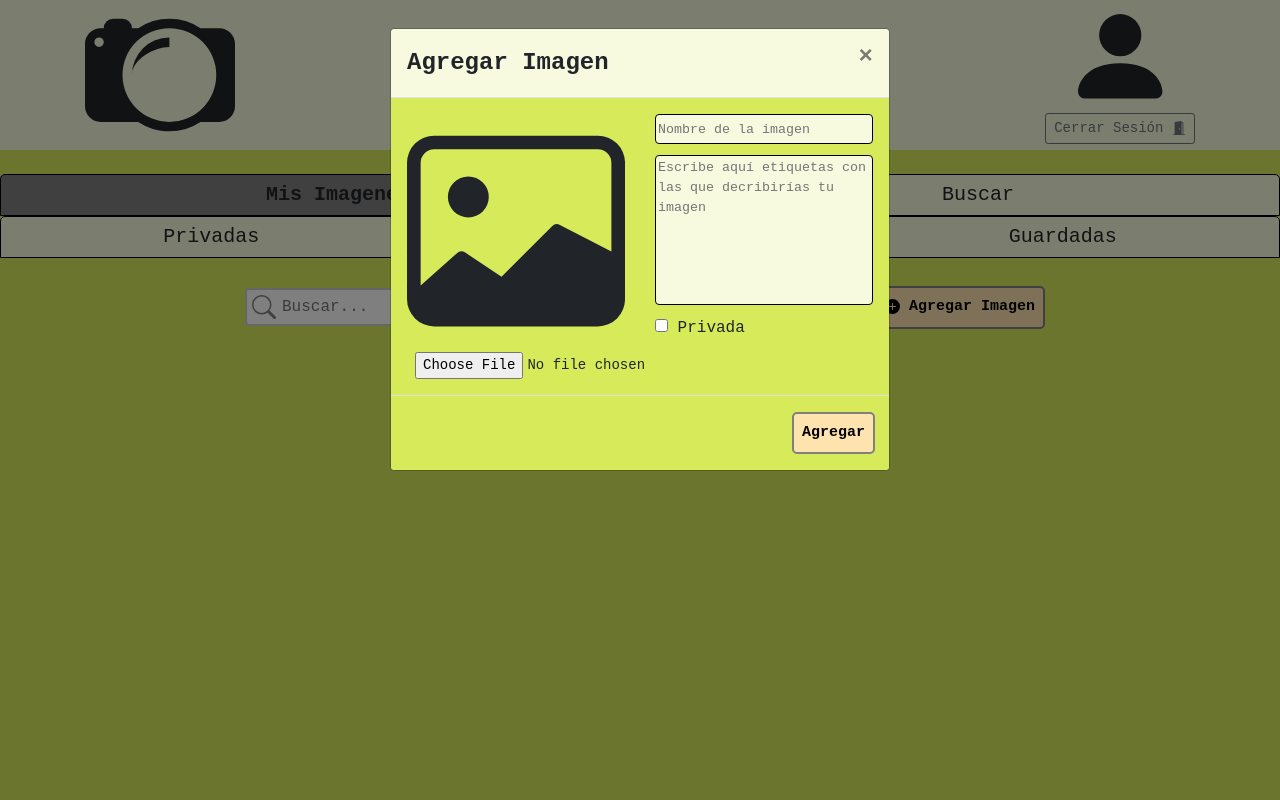
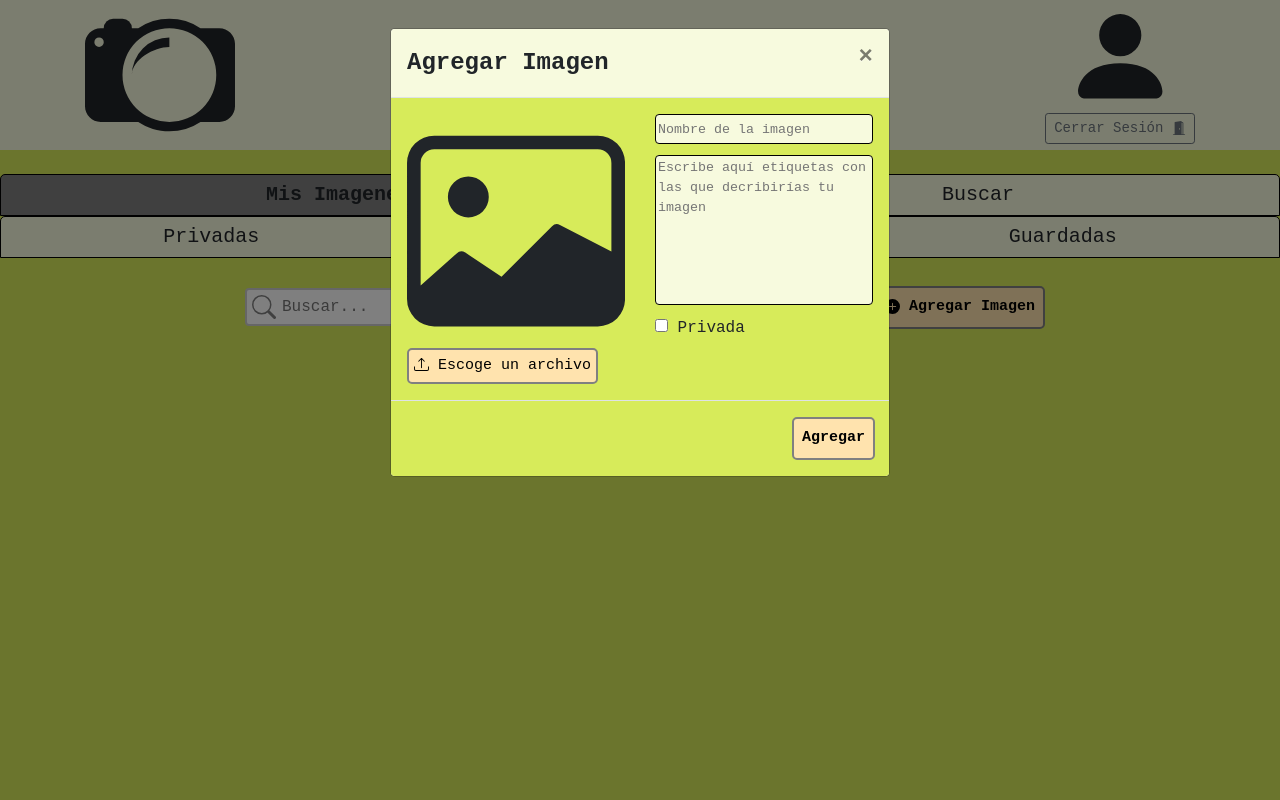
Before and after one commit to clbarrios/MinTICstagram, a Flask app: template templates/principal.html in a window 1280 px wide, after a click on "Agregar Imagen". Run offline with Flask 2, Linux system fonts and the light colour scheme; the template is opened without the code that fills it, so the values that code supplies are empty; some libraries are stand-ins or nearby versions.

Commit message:
Estilo personalizado a input file en modal nueva imagen

```diff
--- a/controlador.py
+++ b/controlador.py
@@ -28,11 +28,9 @@ def reestablecimientoExitoso():
 
 galeria = ['img/imagen1.jpg', 'img/imagen2.png', 'img/imagen3.jpg', 'img/imagen4.jpg', 'img/imagen5.jpg', 'img/imagen6.jpg', 'img/imagen7.jpg', 'img/imagen8.jpg', 'img/imagen9.jpg', 'img/imagen10.jpg', 'img/imagen11.jpg', 'img/imagen12.jpg', 'img/imagen13.jpg','img/imagen14.jpg', 'img/imagen15.jpg', 'img/imagen15.jpg' ]
 
-@app.route("/principal")
+@app.route("/principal/")
 def principal():
     return render_template("principal.html", galeria=galeria)
-
-
 
 # Activar el modo debug
 if __name__=="__main__":
--- a/static/estilos/principales.css
+++ b/static/estilos/principales.css
@@ -81,11 +81,42 @@ textarea{
 }
 
 /*
+Estilo para input type=file
+*/
+
+.inputfile {
+    width: 0.1px;
+    height: 0.1px;
+    opacity: 0;
+    overflow: hidden;
+    position: absolute;
+    z-index: -1;
+}
+
+.inputfile + label {
+    background-color: #ffe3ae;
+    color: black;
+    font-size:15px;
+    transition-duration: 0.4s;
+    cursor: pointer;
+    border-radius: 5px;
+    border: 2px solid gray;
+    padding: 5px;
+    display: inline-block;
+    cursor: pointer; /* "hand" cursor */
+    margin: auto;
+}
+
+.inputfile:focus + label,
+.inputfile + label:hover {
+    background-color: goldenrod;
+}
+
+/*
 Animated Button
 */
 .boton {
     background-color: #ffe3ae;
-    border: none;
     color: black;
     text-align: center;
     text-decoration: none;
--- a/static/scripts/principal.js
+++ b/static/scripts/principal.js
@@ -47,14 +47,27 @@ function displayImg(event) {
         //dispImg.style.margin = "auto";
     }
     // asignar imagen cargada al objeto imagen luego de validar la extensión del archivo
-    var url = URL.createObjectURL(event.target.files[0])
+    var url = document.getElementById("imgInputFile").value;
     if (validateImgURL(url)) {
-        img.src = URL.createObjectURL(event.target.files[0])
+        img.src = URL.createObjectURL(event.target.files[0]);
+
+        // codigo para cambiar la apariencia del label
+        var input = document.getElementById("imgInputFile");
+        var label = document.getElementById("imgInputLabel"),
+            defaultLabel = label.innerHTML;
+        var filename = "";
+        filename = input.value.split('\\').pop();
+        console.log(filename);
+
+        if (filename) {
+            label.querySelector("span").innerHTML = filename;
+        } else {
+            label.innerHTML = defaultLabel;
+        }
+
     } else {
         alert("Tipo de archivo no soportado. \nDebes cargar una imagen")
-        document.getElementById("imgInputFile").value = "";
     }
-
 }
 
 function validateImgURL(url){
--- a/templates/principal.html
+++ b/templates/principal.html
@@ -169,8 +169,14 @@
                     </div>
                 </div>
 
-                <input type="file" accept="image/*" id="imgInputFile" class="form-control-sm form-control-file" onchange="displayImg(event);">
-
+                <input type="file" class="inputfile" accept="image/*" id="imgInputFile"  onchange="displayImg(event);">
+                <label for="imgInputFile" id="imgInputLabel">
+                    <svg width="1em" height="1em" viewBox="0 0 16 16" class="bi bi-upload" fill="currentColor" xmlns="http://www.w3.org/2000/svg">
+                        <path fill-rule="evenodd" d="M.5 9.9a.5.5 0 0 1 .5.5v2.5a1 1 0 0 0 1 1h12a1 1 0 0 0 1-1v-2.5a.5.5 0 0 1 1 0v2.5a2 2 0 0 1-2 2H2a2 2 0 0 1-2-2v-2.5a.5.5 0 0 1 .5-.5z"/>
+                        <path fill-rule="evenodd" d="M7.646 1.146a.5.5 0 0 1 .708 0l3 3a.5.5 0 0 1-.708.708L8.5 2.707V11.5a.5.5 0 0 1-1 0V2.707L5.354 4.854a.5.5 0 1 1-.708-.708l3-3z"/>
+                    </svg>
+                    <span> Escoge un archivo </span>
+                </label>
             </div>
 
             <!-- Modal footer -->
```
Also changed, not shown: README.md.
